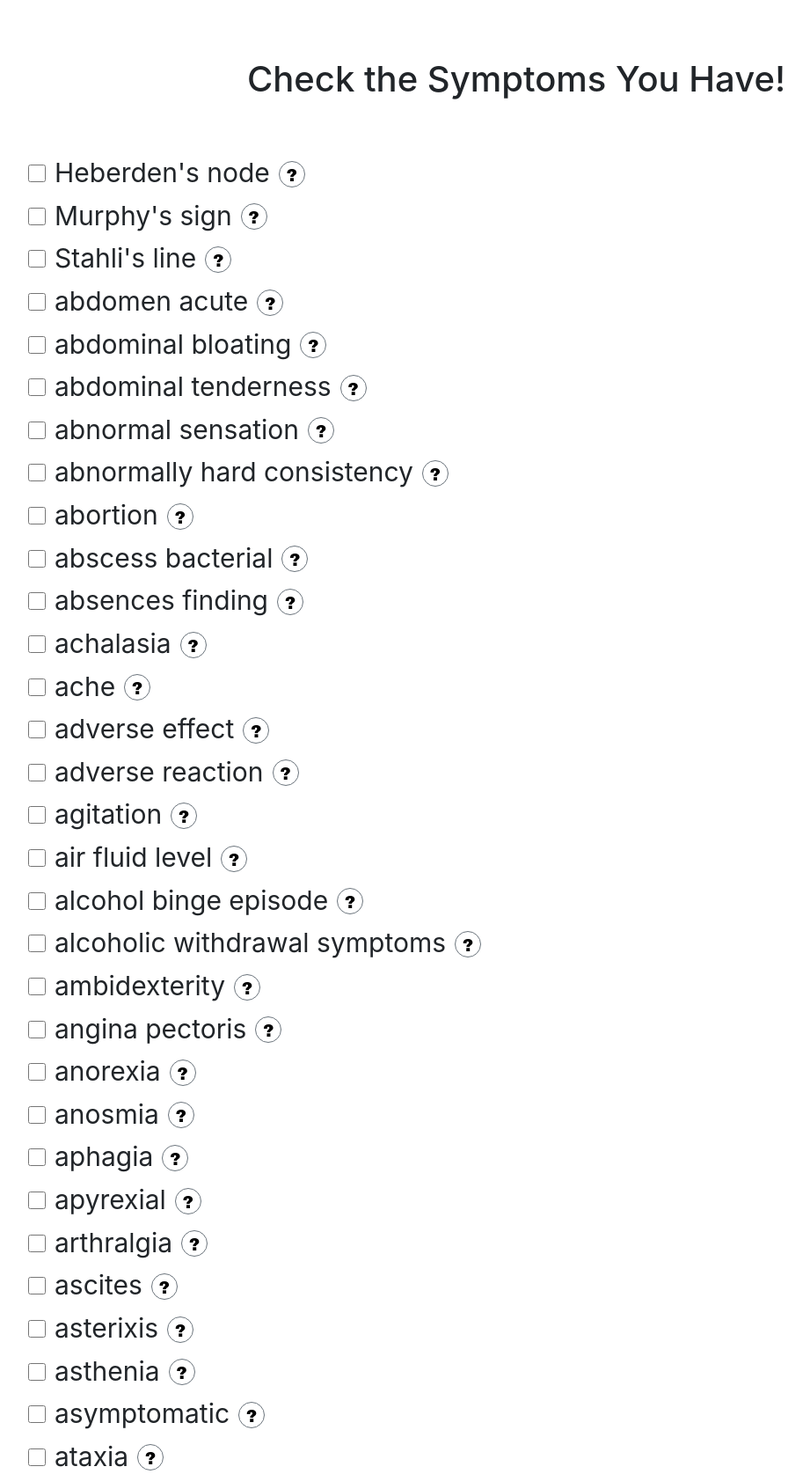
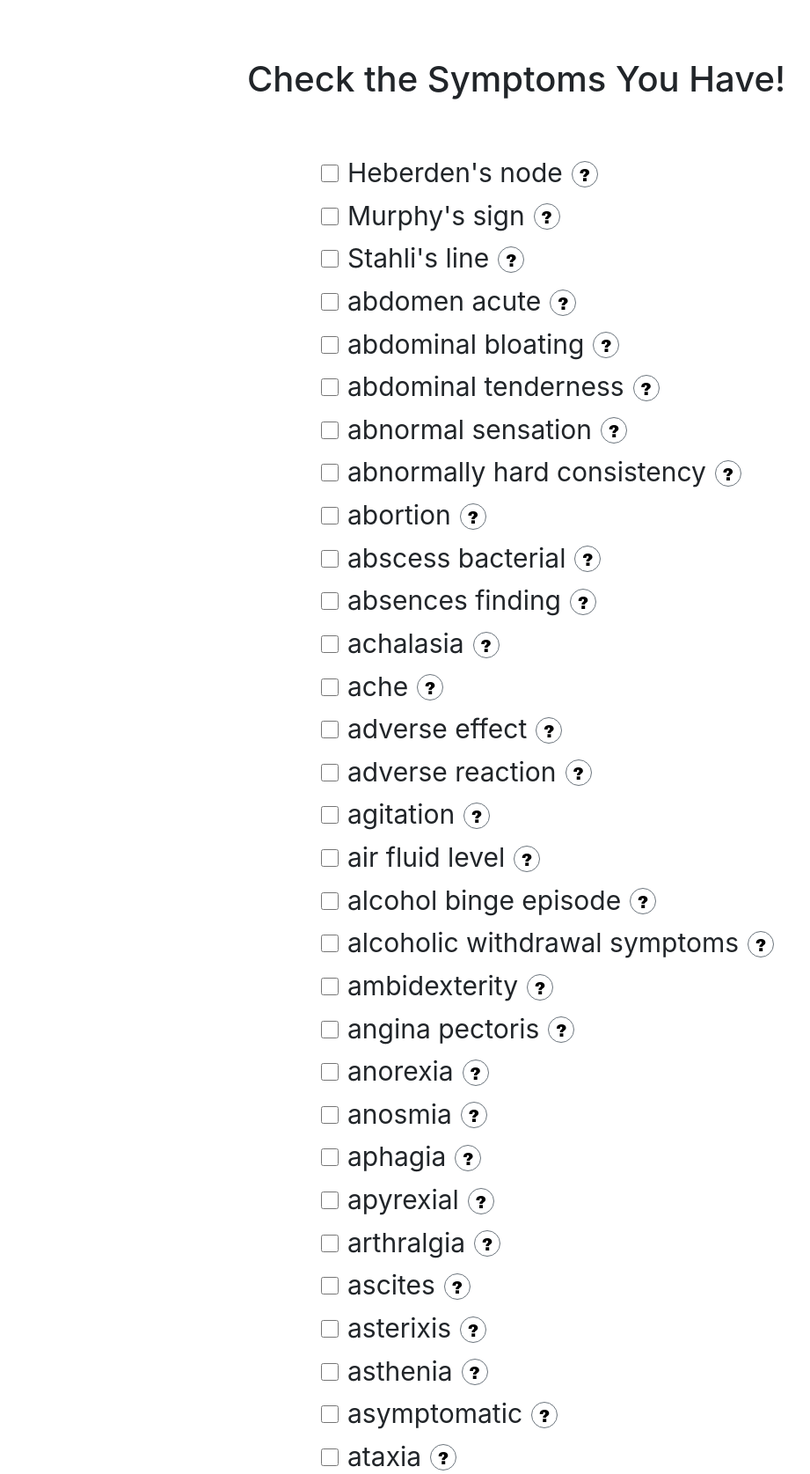
Before and after one commit to rdeepak2002/Diagnose, a Flask app: page / in a window 1280 px wide. Shown: the part 264-1939 px from the top of the page at 88% size, without its empty margins (53-974 px from the left). Run offline with Flask 2, Linux system fonts and the light colour scheme; some libraries are stand-ins or nearby versions.

Commit message:
improved web view

```diff
--- a/static/home.css
+++ b/static/home.css
@@ -75,6 +75,12 @@
 
 .checkBoxLabel {
 	font-size: 30px !important;
+}
+
+@media only screen and (min-width: 600px) {
+	#checkList {
+		margin-left: 30%;
+	}
 }
 
 #output {
```
